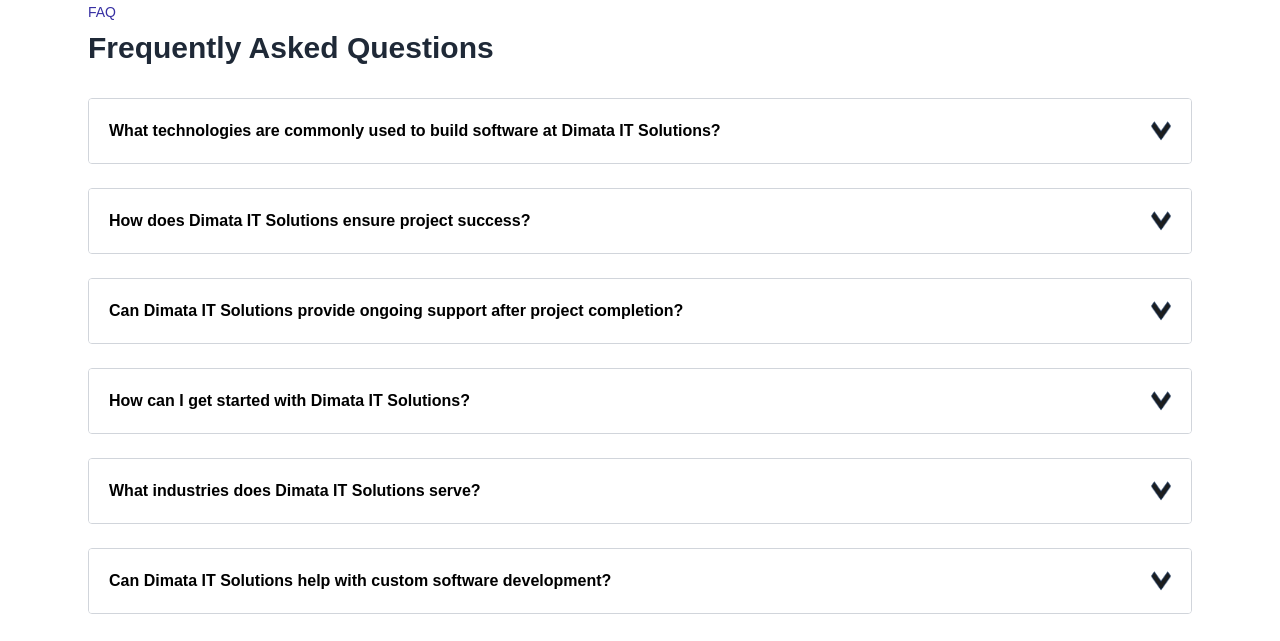
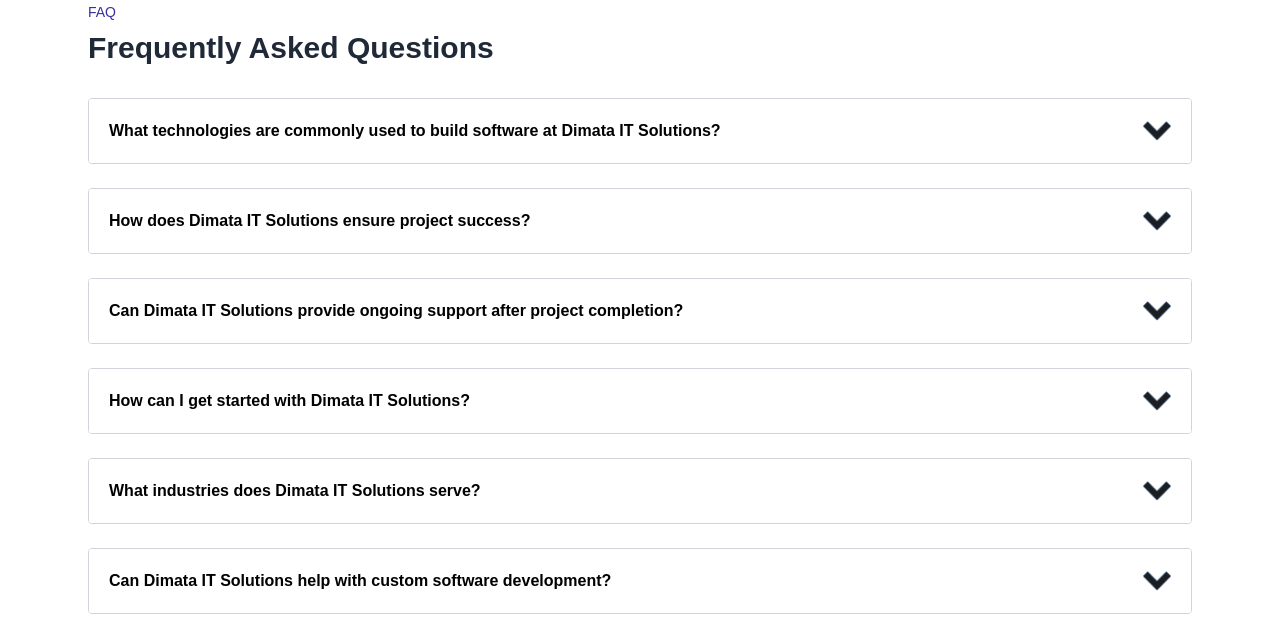
Before and after one commit to GustiWiratama/Kelompok-2-Dimata, a Next.js app: page / in a window 1280 px wide. Shown: the part 4100-4741 px from the top of the page. Built offline with nearby package versions, Linux system fonts and the light colour scheme.

Commit message:
fix(code)
fixing style

```diff
--- a/pages/index.tsx
+++ b/pages/index.tsx
@@ -1,8 +1,8 @@
 import Image from "next/image";
+import { useEffect, useState } from "react";
+import { FaArrowLeftLong, FaArrowRightLong } from "react-icons/fa6";
 import Footer from "./component/footer";
 import Navbar from "./component/navbar";
-import { useState, useEffect } from "react";
-import { FaArrowLeftLong, FaArrowRightLong } from "react-icons/fa6";
 
 export default function Home() {
   const testimonialsData = [
@@ -485,12 +485,12 @@
                   <img
                     src="/Vector (1).png"
                     alt="Arrow icon closed"
-                    className="ml-2 transition-transform transform group-open:hidden w-5 h-5"
+                    className=" transition-transform transform group-open:hidden w-7 h-5"
                   />
                   <img
                     src="/Vector.png"
                     alt="Arrow icon open"
-                    className="ml-2 transition-transform transform hidden group-open:block w-5 h-5"
+                    className=" transition-transform transform hidden group-open:block w-7 h-5"
                   />
                 </summary>
                 <div className="p-5 bg-white text-gray-600">{faq.answer}</div>
```
